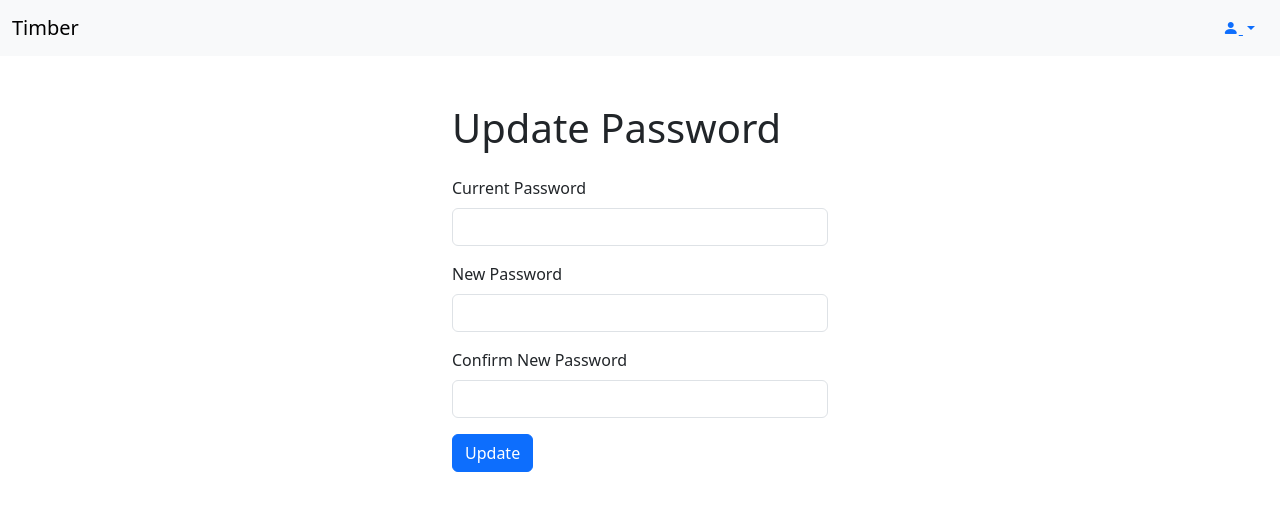
After one commit to nathankjer/timber, a Flask app: page /auth/password in a window 1280 px wide. The commit adds this page. Shown: the top 511 px of the page. Run offline with Flask 3, Linux system fonts and the light colour scheme; the visitor is signed in with stand-in values (Sample User, id 1).

Commit message:
feat(auth): add account management

```diff
--- a/src/timber/auth.py
+++ b/src/timber/auth.py
@@ -1,7 +1,9 @@
 from __future__ import annotations
 
 from flask import Blueprint, flash, redirect, render_template, request, url_for
-from flask_login import login_required, login_user, logout_user
+from flask_login import current_user, login_required, login_user, logout_user
+
+from .extensions import db
 
 from .models import User
 
@@ -15,16 +17,21 @@ def register():
 
 @auth_bp.post("/register")
 def register_post():
+    name = request.form.get("name", "").strip()
     email = request.form.get("email", "").lower()
     password = request.form.get("password", "")
-    if not email or not password:
-        flash("Email and password required", "danger")
+    confirm = request.form.get("confirm_password", "")
+    if not name or not email or not password:
+        flash("All fields required", "danger")
+        return redirect(url_for("auth.register"))
+    if password != confirm:
+        flash("Passwords do not match", "danger")
         return redirect(url_for("auth.register"))
     if User.query.filter_by(email=email).first():
         flash("Email already registered", "danger")
         return redirect(url_for("auth.register"))
     try:
-        user = User.create(email, password)
+        user = User.create(email, name, password)
     except ValueError:
         flash("Email already registered", "danger")
         return redirect(url_for("auth.register"))
@@ -57,3 +64,46 @@ def logout():
     logout_user()
     flash("Logged out", "success")
     return redirect(url_for("index"))
+
+
+@auth_bp.get("/account")
+@login_required
+def account():
+    return render_template("account.html")
+
+
+@auth_bp.post("/account")
+@login_required
+def account_post():
+    name = request.form.get("name", "").strip()
+    if not name:
+        flash("Name required", "danger")
+        return redirect(url_for("auth.account"))
+    current_user.name = name
+    db.session.commit()
+    flash("Account updated", "success")
+    return redirect(url_for("auth.account"))
+
+
+@auth_bp.get("/password")
+@login_required
+def password():
+    return render_template("password.html")
+
+
+@auth_bp.post("/password")
+@login_required
+def password_post():
+    old = request.form.get("old_password", "")
+    new = request.form.get("new_password", "")
+    confirm = request.form.get("confirm_password", "")
+    if new != confirm:
+        flash("Passwords do not match", "danger")
+        return redirect(url_for("auth.password"))
+    if not current_user.check_password(old):
+        flash("Current password incorrect", "danger")
+        return redirect(url_for("auth.password"))
+    current_user.set_password(new)
+    db.session.commit()
+    flash("Password updated", "success")
+    return redirect(url_for("auth.account"))
--- a/src/timber/models.py
+++ b/src/timber/models.py
@@ -12,13 +12,14 @@ class User(db.Model, UserMixin):  # type: ignore
     __tablename__ = "users"
 
     id = db.Column(db.Integer, primary_key=True)
+    name = db.Column(db.String(255), nullable=False)
     email = db.Column(db.String(255), unique=True, nullable=False, index=True)
     password_hash = db.Column(db.String(128), nullable=False)
     created_at = db.Column(db.DateTime, default=datetime.utcnow)
 
     @classmethod
-    def create(cls, email: str, password: str) -> "User":
-        user = cls(email=email)
+    def create(cls, email: str, name: str, password: str) -> "User":
+        user = cls(email=email, name=name)
         user.set_password(password)
         db.session.add(user)
         try:
--- a/src/timber/templates/base.html
+++ b/src/timber/templates/base.html
@@ -4,9 +4,11 @@
     <meta charset="utf-8">
     <meta name="viewport" content="width=device-width, initial-scale=1">
     <link href="https://cdn.jsdelivr.net/npm/bootstrap@5.3.0/dist/css/bootstrap.min.css" rel="stylesheet">
+    <link rel="stylesheet" href="https://cdn.jsdelivr.net/npm/bootstrap-icons@1.13.1/font/bootstrap-icons.min.css">
     <title>{% block title %}Timber{% endblock %}</title>
   </head>
   <body>
+    {% include 'header.html' %}
     {% block content %}{% endblock %}
 
     <div aria-live="polite" aria-atomic="true" class="position-fixed top-0 end-0 p-3" style="z-index: 1100">
--- /dev/null
+++ b/src/timber/templates/header.html
@@ -0,0 +1,26 @@
+<nav class="navbar navbar-expand-lg navbar-light bg-light">
+  <div class="container-fluid">
+    <a class="navbar-brand" href="{{ url_for('index') }}">Timber</a>
+    <div class="d-flex ms-auto">
+      {% if current_user.is_authenticated %}
+      <div class="dropdown">
+        <a class="btn btn-link dropdown-toggle" href="#" id="accountMenu" role="button" data-bs-toggle="dropdown" aria-expanded="false">
+          <i class="bi bi-person-fill"></i>
+        </a>
+        <ul class="dropdown-menu dropdown-menu-end" aria-labelledby="accountMenu">
+          <li><a class="dropdown-item" href="{{ url_for('auth.account') }}">My Account</a></li>
+          <li><hr class="dropdown-divider"></li>
+          <li>
+            <form action="{{ url_for('auth.logout') }}" method="get" class="px-3">
+              <button type="submit" class="btn btn-outline-danger w-100">Log Out</button>
+            </form>
+          </li>
+        </ul>
+      </div>
+      {% else %}
+      <a href="{{ url_for('auth.register') }}" class="btn btn-primary me-2">Sign Up</a>
+      <a href="{{ url_for('auth.login') }}" class="nav-link">Log In</a>
+      {% endif %}
+    </div>
+  </div>
+</nav>
--- /dev/null
+++ b/src/timber/templates/password.html
@@ -0,0 +1,22 @@
+{% extends 'base.html' %}
+{% block title %}Update Password{% endblock %}
+{% block content %}
+<div class="container mt-5" style="max-width: 400px;">
+  <h1 class="mb-4">Update Password</h1>
+  <form method="post">
+    <div class="mb-3">
+      <label for="old_password" class="form-label">Current Password</label>
+      <input type="password" class="form-control" id="old_password" name="old_password" required>
+    </div>
+    <div class="mb-3">
+      <label for="new_password" class="form-label">New Password</label>
+      <input type="password" class="form-control" id="new_password" name="new_password" required>
+    </div>
+    <div class="mb-3">
+      <label for="confirm_password" class="form-label">Confirm New Password</label>
+      <input type="password" class="form-control" id="confirm_password" name="confirm_password" required>
+    </div>
+    <button type="submit" class="btn btn-primary">Update</button>
+  </form>
+</div>
+{% endblock %}
```
Also changed, not shown: src/timber/templates/account.html (added, +21 -0 lines), src/timber/templates/index.html (+12 -5 lines), src/timber/templates/register.html (+8 -0 lines), tests/test_auth.py (+18 -3 lines).
